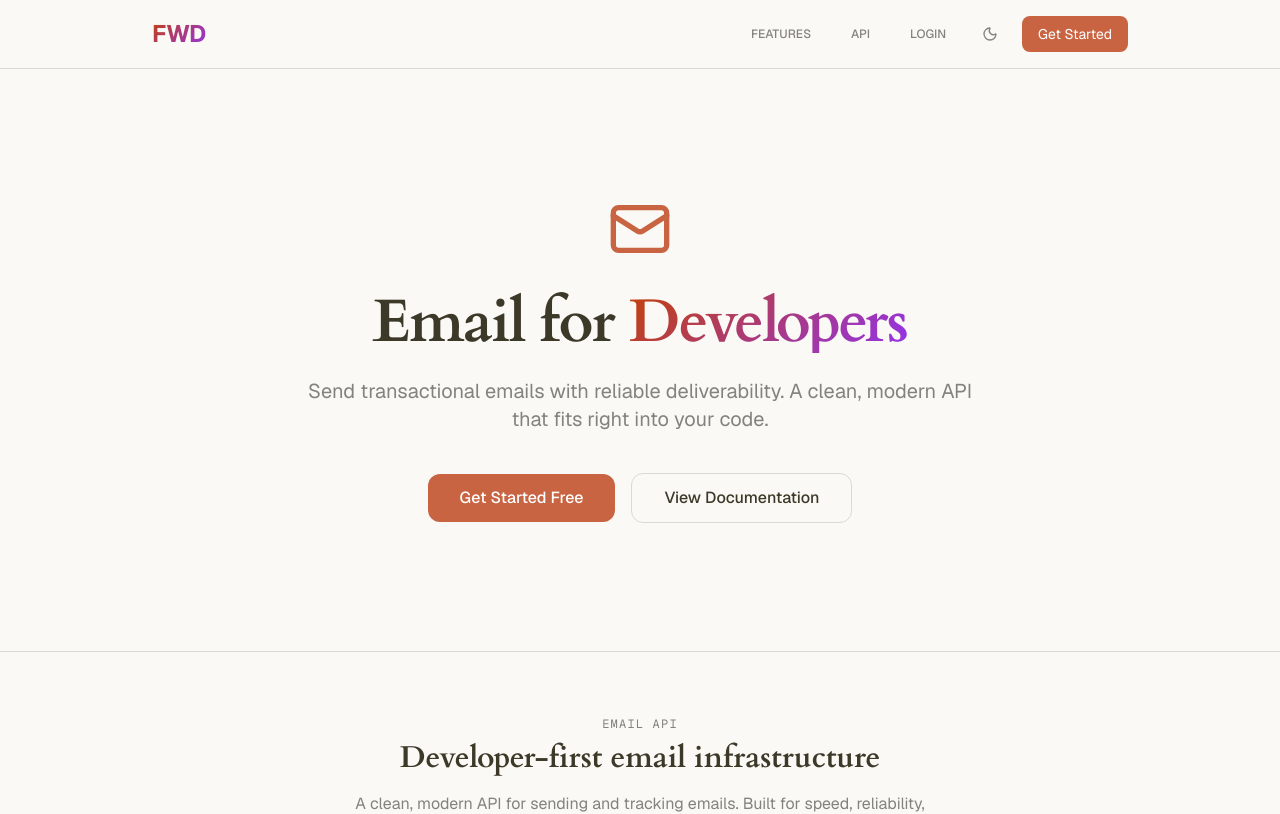
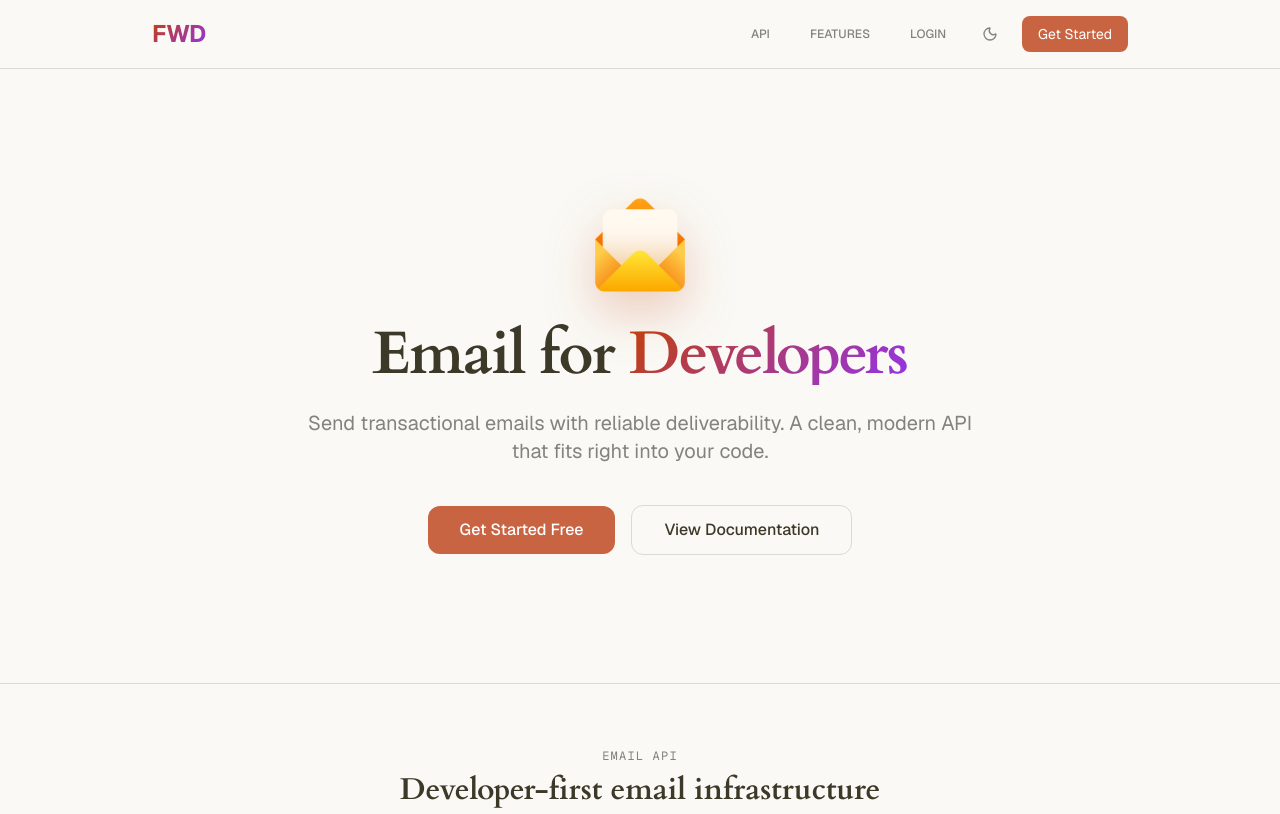
Before and after one commit to sarthaklaptop/fwd, a Next.js app: page / in a window 1280 px wide. Shown: the top 814 px of the page. Built offline with nearby package versions, Linux system fonts and the light colour scheme.

Commit message:
feat: add initial landing page with hero, API showcase, features, and call to action sections.

```diff
--- a/src/app/page.tsx
+++ b/src/app/page.tsx
@@ -112,7 +112,12 @@ export default function Home() {
         <div className="mx-auto max-w-5xl px-6 text-center">
           <div className="flex justify-center mb-8">
             <div className="animate-float">
-              <Mail className="w-16 h-16 text-primary" />
+              <img
+                src="/hero-mail.png"
+                alt="FWD Email"
+                className="w-20 h-20 md:w-24 md:h-24 drop-shadow-2xl"
+                style={{ filter: 'drop-shadow(0 20px 25px rgba(194, 65, 12, 0.25))' }}
+              />
             </div>
           </div>
           <h1 className="text-4xl md:text-6xl font-bold tracking-tight mb-6">
--- a/src/components/landing/header.tsx
+++ b/src/components/landing/header.tsx
@@ -16,8 +16,8 @@ interface HeaderProps {
 }
 
 const defaultNavLinks: NavLink[] = [
+    { href: "#api", label: "API" },
     { href: "#features", label: "Features" },
-    { href: "#api", label: "API" },
     { href: "/auth/login", label: "Login" },
 ];
 
```
Also changed, not shown: public/hero-mail.png (added).
